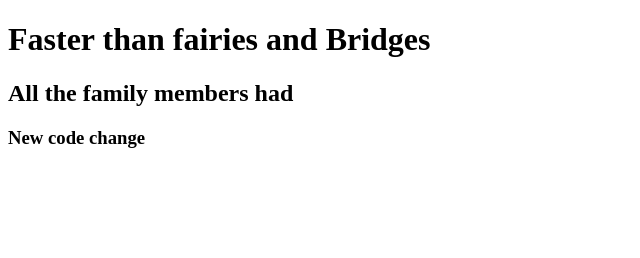
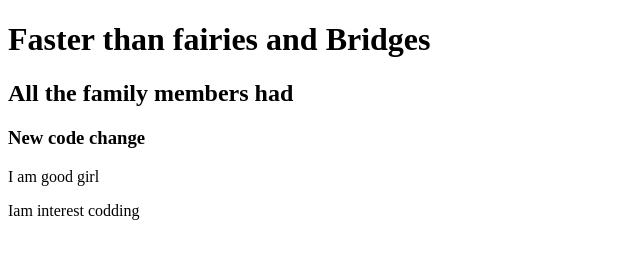
Before and after one commit to marufa0194/my-second-repo, a plain HTML site: page index.html in a window 1280 px wide. Shown: the whole page, without its empty margins (0-640 px from the left). Drawn offline with Linux system fonts and the light colour scheme.

Commit message:
style added

```diff
--- a/index.html
+++ b/index.html
@@ -10,5 +10,8 @@
     <h1>Faster than fairies and Bridges</h1>
     <h2>All the family members had </h2>
     <h3> New code change</h3>
+    <p> I am good girl </p>
+    <p> Iam interest codding</p>
+
 </body>
 </html>
--- /dev/null
+++ b/style.css
@@ -0,0 +1,3 @@
+p{
+    color:red;
+}
```
